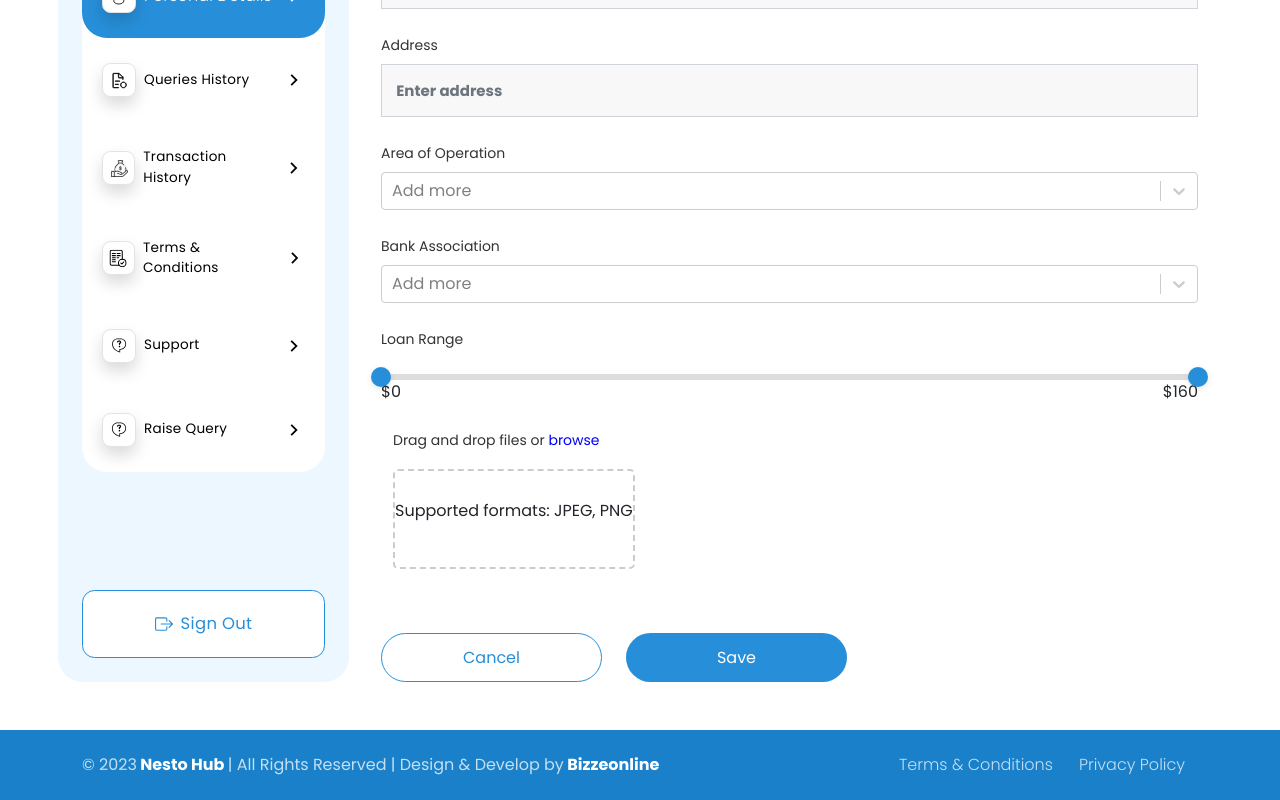
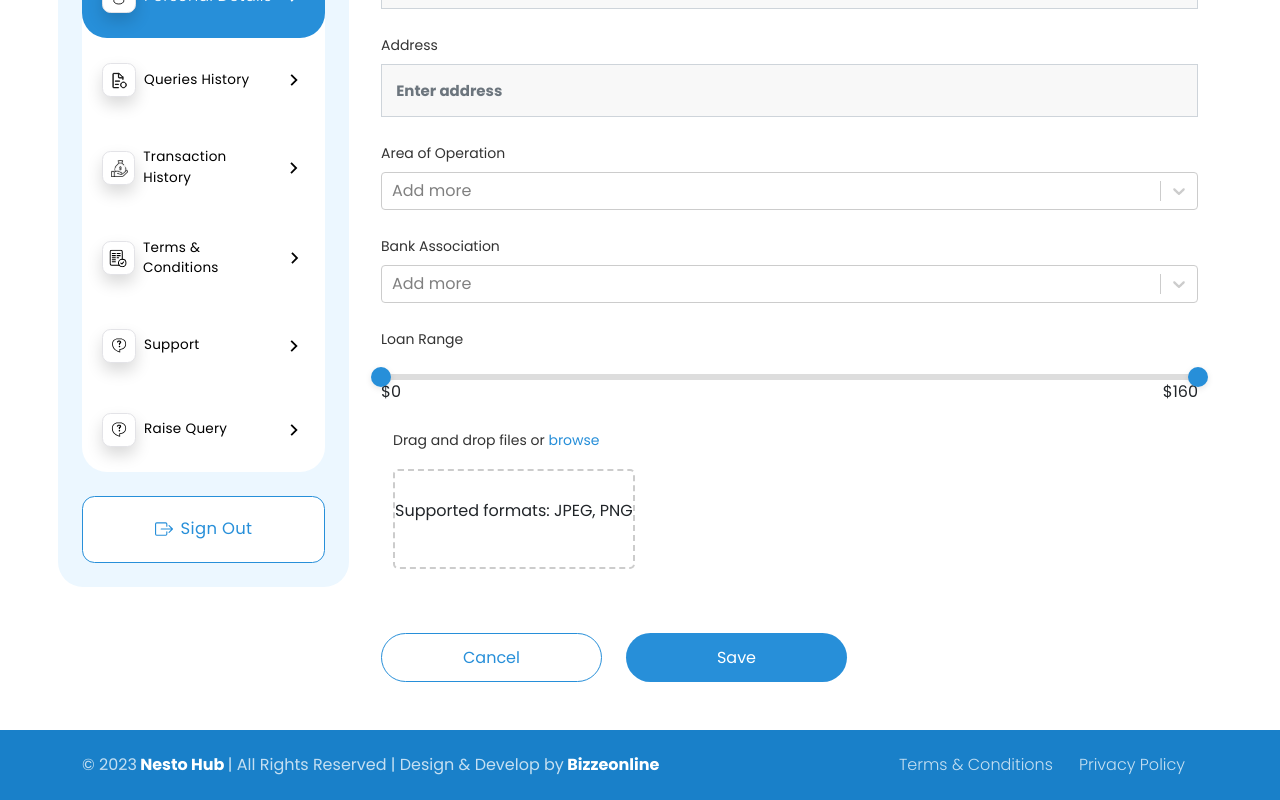
Before and after one commit to Vivekackrolix/Nesto-Frontend, a React (Create React App) app: page /home-dashboard/profile in a window 1280 px wide. Shown: the part 733-1533 px from the top of the page. Built offline with nearby package versions, Linux system fonts and the light colour scheme.

Commit message:
drag and drop styling

```diff
--- a/src/dashboard/profile/Profile.js
+++ b/src/dashboard/profile/Profile.js
@@ -32,7 +32,7 @@ const ProfilePage = () => {
   return (
     <Container className="profile mb-5">
       <Row className="gx-5">
-        <Col md={3} className="profile__sidebar__wrapper">
+        <Col md={3} className="profile__sidebar__wrapper align-self-start">
           <aside className="d-flex flex-column h-100 justify-content-between py-4">
             <div>
               {/* profile img */}
--- a/src/dashboard/profile/file-upload/FileUpload.js
+++ b/src/dashboard/profile/file-upload/FileUpload.js
@@ -40,7 +40,7 @@ const FileUpload = () => {
             <Form.Group controlId="formFileMultiple" className="mb-3">
               <Form.Label>
                 Drag and drop files or{' '}
-                <span className="upload-link">browse</span>
+                <span className="upload-link color-blue">browse</span>
               </Form.Label>
               <Form.Control
                 type="file"
--- a/src/index.css
+++ b/src/index.css
@@ -48,7 +48,7 @@ a:focus {
 }
 
 .color-blue {
-  color: var(--primary-color);
+  color: var(--primary-color) !important;
 }
 
 .bg-color-primary {
```
